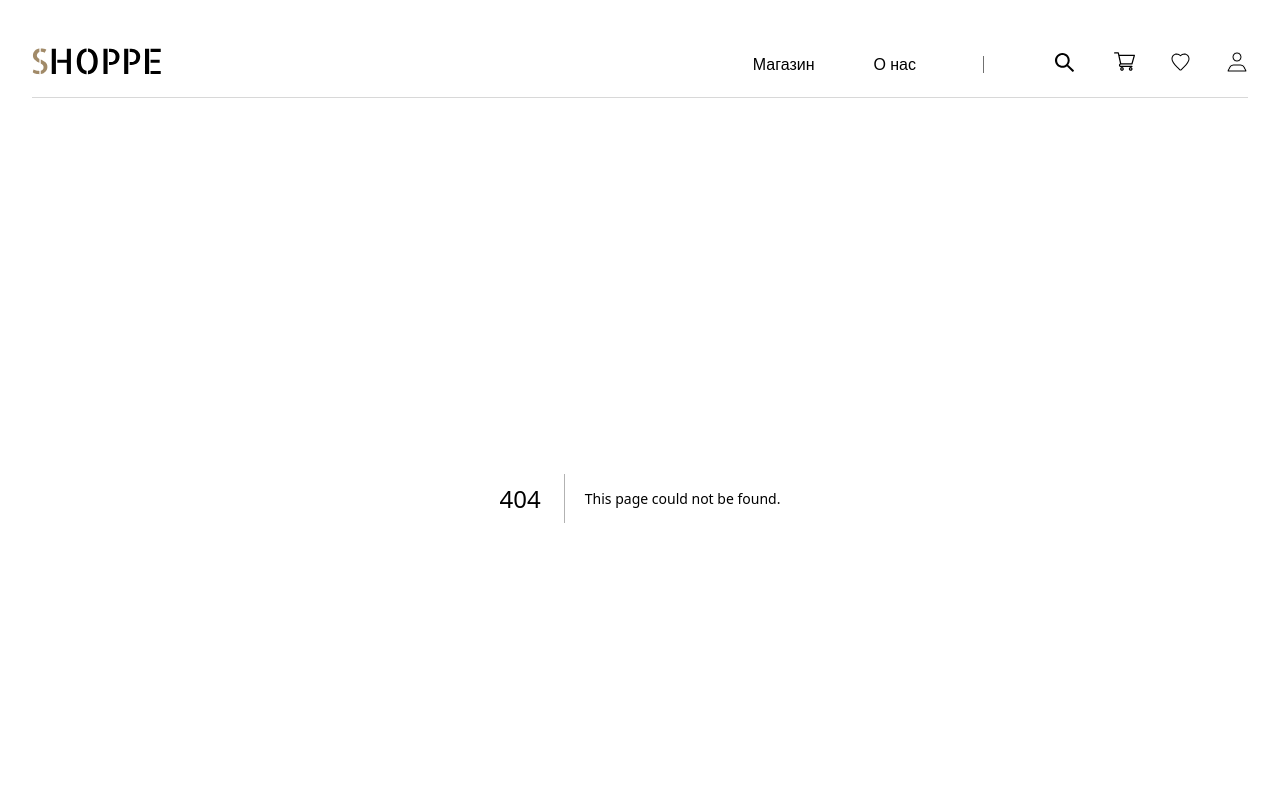
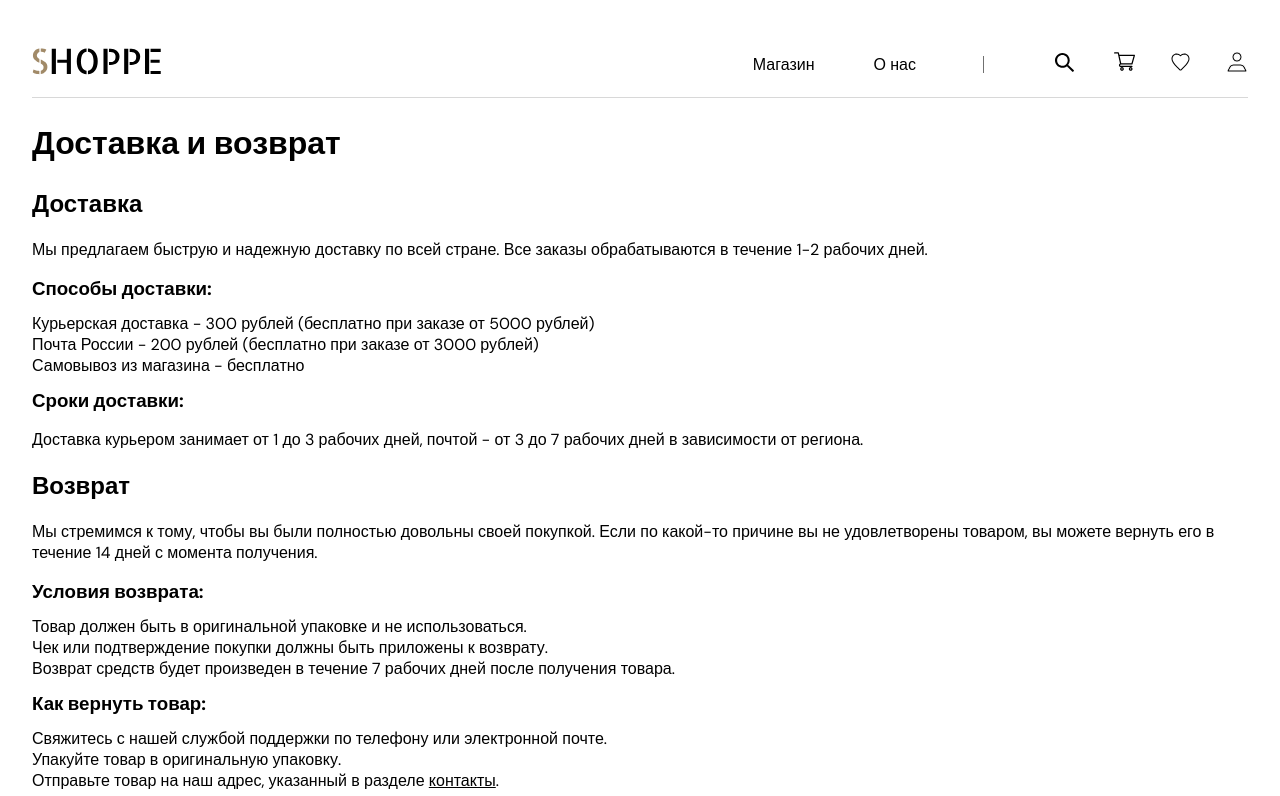
Before and after one commit to MAChapurin/shope, a Next.js app: page /delivery in a window 1280 px wide. Before the commit this address had no page. Shown: the top 796 px of the page. Built offline with nearby package versions, Linux system fonts and the light colour scheme.

Commit message:
add delivery page

```diff
--- /dev/null
+++ b/src/app/delivery/page.module.css
@@ -0,0 +1,28 @@
+.main {
+	margin: 0 auto;
+	padding-block: 24px;
+}
+
+.main h1 {
+	margin-bottom: 24px;
+}
+
+.main h2 {
+	margin-block: 16px;
+}
+
+.main h3 {
+	margin-block: 12px;
+}
+
+.main p {
+	padding-block: 4px;
+}
+
+.main ul {
+	list-style-type: circle;
+}
+
+.main a {
+	text-decoration: underline;
+}
--- /dev/null
+++ b/src/app/delivery/page.tsx
@@ -0,0 +1,75 @@
+import Link from 'next/link'
+import styles from './page.module.css'
+import { PATH_NAMES } from '@/shared/settings'
+
+export default function DeliveryAndReturnsPage() {
+	return (
+		<main className={styles.main}>
+			<h1>Доставка и возврат</h1>
+
+			<section>
+				<h2>Доставка</h2>
+				<p>
+					Мы предлагаем быструю и надежную доставку по всей стране. Все заказы
+					обрабатываются в течение 1-2 рабочих дней.
+				</p>
+				<h3>Способы доставки:</h3>
+				<ul>
+					<li>
+						Курьерская доставка - 300 рублей (бесплатно при заказе от 5000
+						рублей)
+					</li>
+					<li>
+						Почта России - 200 рублей (бесплатно при заказе от 3000 рублей)
+					</li>
+					<li>Самовывоз из магазина - бесплатно</li>
+				</ul>
+				<h3>Сроки доставки:</h3>
+				<p>
+					Доставка курьером занимает от 1 до 3 рабочих дней, почтой - от 3 до 7
+					рабочих дней в зависимости от региона.
+				</p>
+			</section>
+
+			<section>
+				<h2>Возврат</h2>
+				<p>
+					Мы стремимся к тому, чтобы вы были полностью довольны своей покупкой.
+					Если по какой-то причине вы не удовлетворены товаром, вы можете
+					вернуть его в течение 14 дней с момента получения.
+				</p>
+				<h3>Условия возврата:</h3>
+				<ul>
+					<li>
+						Товар должен быть в оригинальной упаковке и не использоваться.
+					</li>
+					<li>
+						Чек или подтверждение покупки должны быть приложены к возврату.
+					</li>
+					<li>
+						Возврат средств будет произведен в течение 7 рабочих дней после
+						получения товара.
+					</li>
+				</ul>
+
+				<h3>Как вернуть товар:</h3>
+				<ul>
+					<li>
+						Свяжитесь с нашей службой поддержки по телефону или электронной
+						почте.
+					</li>
+					<li>Упакуйте товар в оригинальную упаковку.</li>
+					<li>
+						Отправьте товар на наш адрес, указанный в разделе{' '}
+						<Link href={PATH_NAMES.CONTACTS}>контакты</Link>.
+					</li>
+				</ul>
+
+				<p>
+					Если у вас есть дополнительные вопросы, пожалуйста, свяжитесь с нашей
+					службой поддержки.
+				</p>
+			</section>
+		</main>
+	)
+}
```
Also changed, not shown: src/app/contacts/page.tsx (+1 -8 lines).
